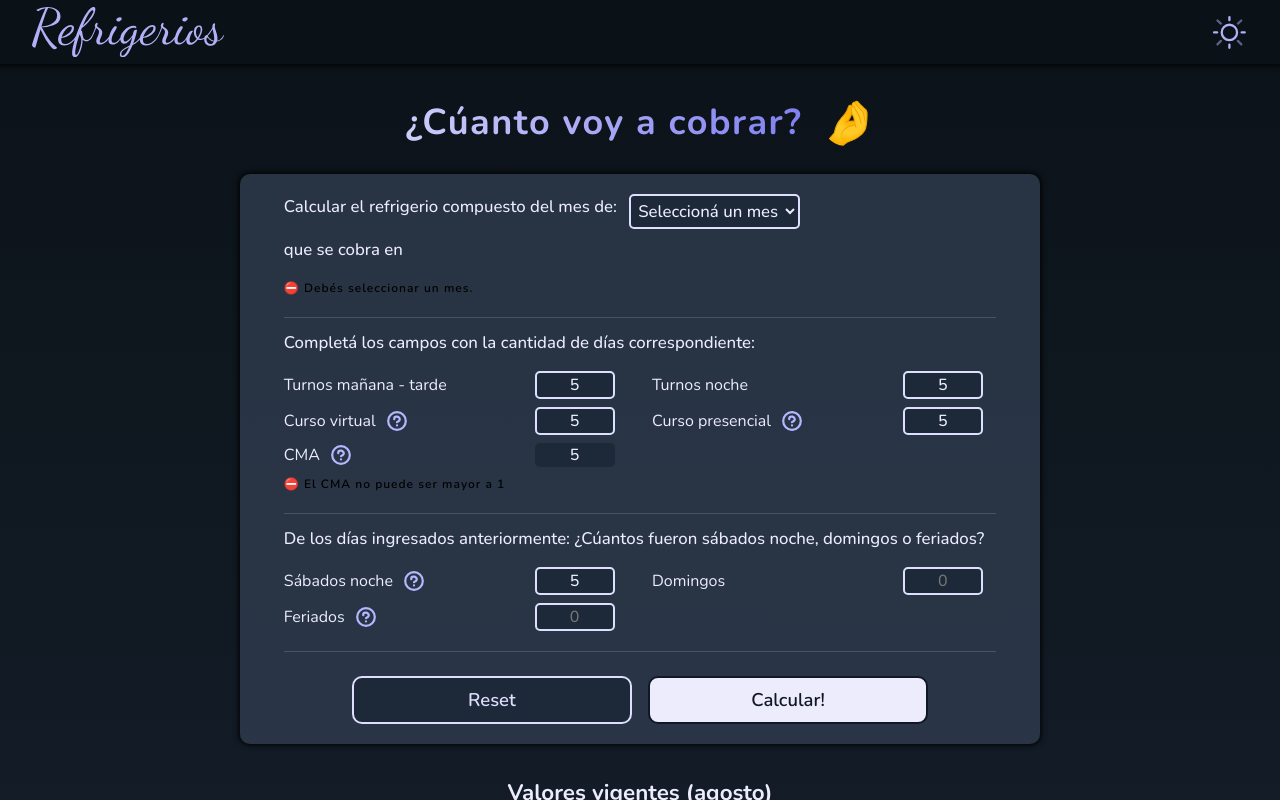
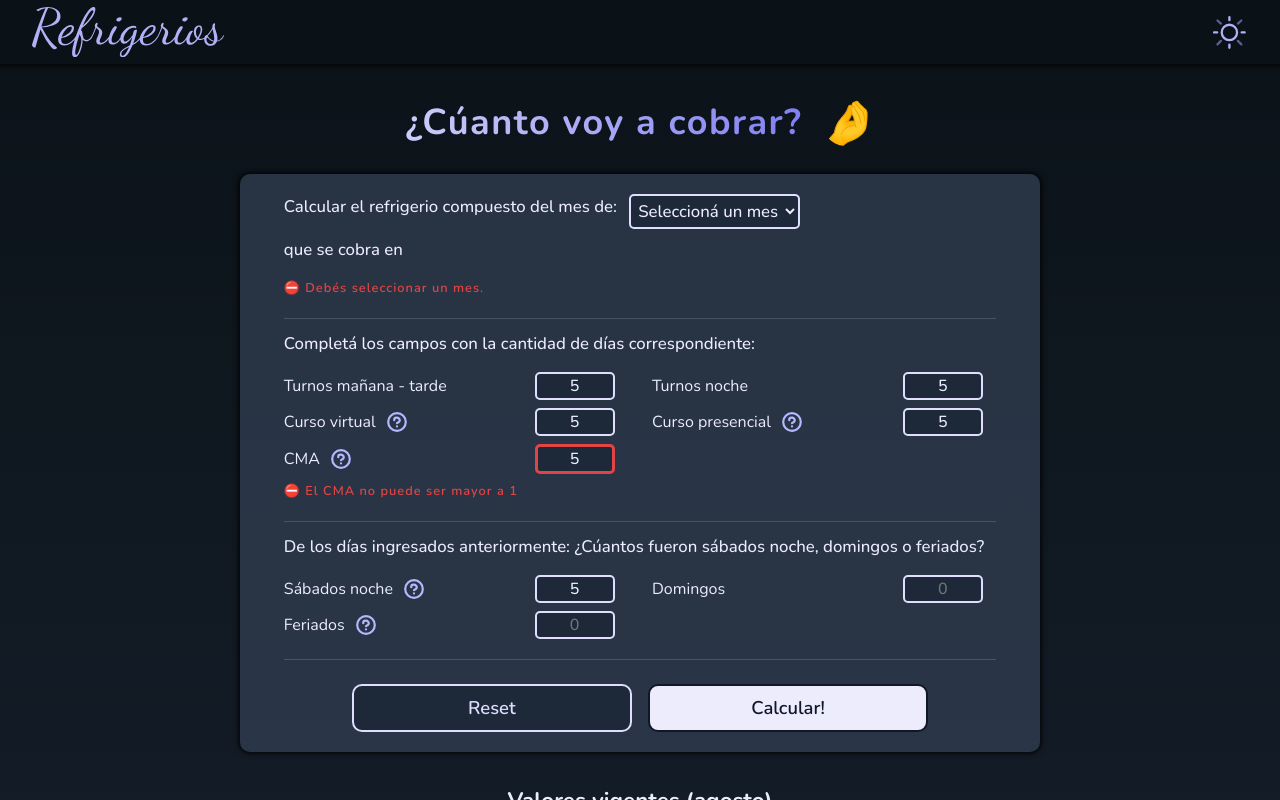
Before and after one commit to Alejandro-Madero/refrigerios, a React (Vite) app: page / in a window 1280 px wide. Both pictures are taken after typing "5", "5", "5", "5", "5", "5" into the empty fields and a click on the button "Calcular!". Shown: the top 800 px of the page. Built offline with nearby package versions, Linux system fonts and the light colour scheme.

Commit message:
Added error color warning variable

```diff
--- a/src/Components/Disclaimer/Disclaimer.module.css
+++ b/src/Components/Disclaimer/Disclaimer.module.css
@@ -11,5 +11,6 @@
 @media (min-width: 450px) {
   .disclaimer {
     font-size: 1rem;
+    place-self: flex-end;
   }
 }
--- a/src/Components/ErrorMessage/ErrorMessage.module.css
+++ b/src/Components/ErrorMessage/ErrorMessage.module.css
@@ -1,6 +1,6 @@
 .error {
   color: var(--color-warning);
-  font-size: 0.75rem;
+  font-size: 0.8rem;
   font-weight: var(--fw-600);
   letter-spacing: 1px;
 }
--- a/src/index.css
+++ b/src/index.css
@@ -37,6 +37,8 @@
   --color-primary-700: #6358d4;
   --color-primary-800: #4b32c3;
   --color-primary-900: #341bab;
+
+  --color-warning: #e24444;
 
   /* FONT WEIGHTS */
 
```
